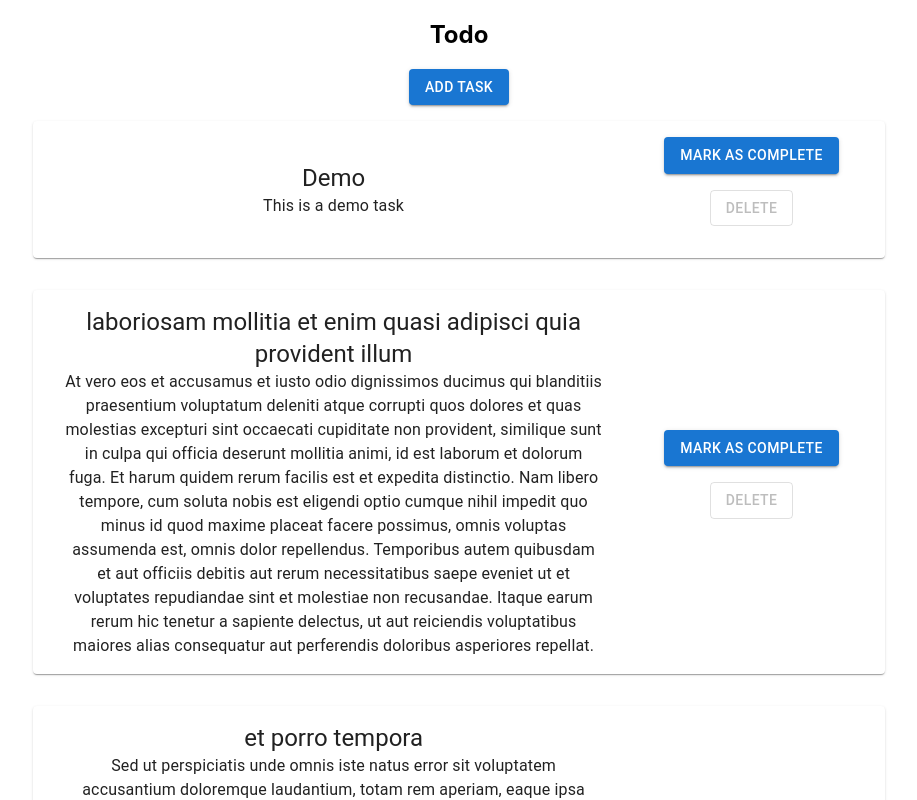
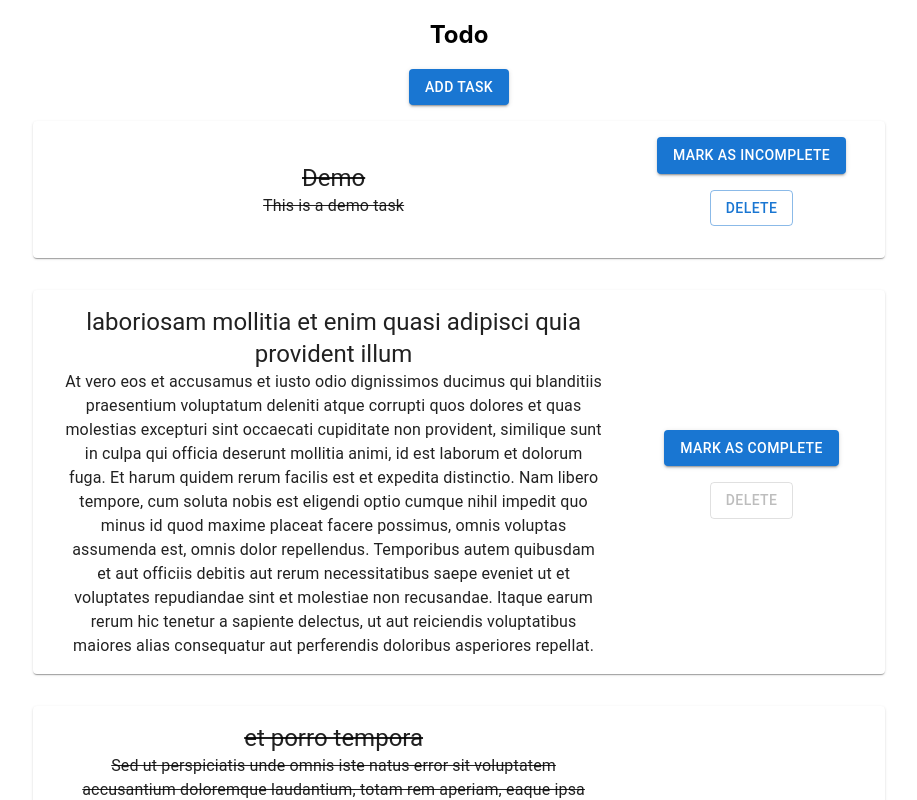
Before and after one commit to direshpradhan/todo, a React (Create React App) app: page / in a window 1280 px wide. Shown: the top 800 px of the page, without its empty margins (181-1098 px from the left). Built offline with nearby package versions, Linux system fonts and the light colour scheme; data requests are answered from the project's data file.

Commit message:
added feature toggle status of task

```diff
--- a/src/components/Todo.jsx
+++ b/src/components/Todo.jsx
@@ -1,4 +1,4 @@
-import { Button, TextField, Container, Grid } from "@mui/material";
+import { Button, TextField, Container, Grid, Typography } from "@mui/material";
 import axios from "axios";
 import React, { useState } from "react";
 import { useData } from "../context/DataContext";
@@ -8,9 +8,11 @@ export const Todo = () => {
   const [showModal, setShowModal] = useState(false);
   const [inputTitle, setInputTitle] = useState("");
   const [inputDesc, setInputDesc] = useState("");
+  const [error, setError] = useState(false);
   const { dispatch, tasks } = useData();
 
   const addTask = async () => {
+    if (inputTitle !== "" && inputDesc !== "") {
       const newTask = {
         id: tasks[0].id + 1,
         title: inputTitle,
@@ -27,6 +29,9 @@ export const Todo = () => {
       setShowModal(false);
       setInputTitle("");
       setInputDesc("");
+    } else {
+      setError(true);
+    }
   };
 
   return (
@@ -71,6 +76,22 @@ export const Todo = () => {
               event.stopPropagation();
             }}
           >
+            {error && inputDesc === "" && inputTitle !== "" && (
+              <Typography variant="body1" sx={{ color: "red" }}>
+                Enter Description !!
+              </Typography>
+            )}
+            {error && inputTitle === "" && inputDesc !== "" && (
+              <Typography variant="body1" sx={{ color: "red" }}>
+                Enter Title !!
+              </Typography>
+            )}
+            {error && inputTitle === "" && inputDesc === "" && (
+              <Typography variant="body1" sx={{ color: "red" }}>
+                Enter Title!!
+              </Typography>
+            )}
+
             <TextField
               id="outlined-basic"
               placeholder="Title"
--- a/src/components/TodoItem.jsx
+++ b/src/components/TodoItem.jsx
@@ -1,7 +1,23 @@
 import { Button, Card, Container, Grid, Typography } from "@mui/material";
+import axios from "axios";
 import React from "react";
+import { useData } from "../context/DataContext";
 
 export const TodoItem = ({ task }) => {
+  const { tasks, dispatch } = useData();
+
+  const completeTask = async (id) => {
+    const task = tasks.find((task) => task.id === id);
+    const updatedTask = { ...task, completed: !task.completed };
+    const response = await axios.put(
+      `http://localhost:3001/todos/${id}`,
+      updatedTask
+    );
+    if (response.status === 200) {
+      dispatch({ type: "TOGGLE_TASK_STATUS", payload: updatedTask });
+    }
+  };
+
   return (
     <Grid item sx={{ width: "100%" }}>
       <Card
@@ -13,14 +29,28 @@ export const TodoItem = ({ task }) => {
         }}
       >
         <Container sx={{ width: "70%" }}>
-          <Typography variant="h5">{task.title}</Typography>
-          <Typography variant="body1">{task.description}</Typography>
+          <Typography
+            variant="h5"
+            sx={task.completed && { textDecoration: "line-through" }}
+          >
+            {task.title}
+          </Typography>
+          <Typography
+            variant="body1"
+            sx={task.completed && { textDecoration: "line-through" }}
+          >
+            {task.description}
+          </Typography>
         </Container>
         <Container sx={{ width: "30%" }}>
           {task.completed ? (
-            <Button variant="contained">Mark as Incomplete</Button>
+            <Button variant="contained" onClick={() => completeTask(task.id)}>
+              Mark as Incomplete
+            </Button>
           ) : (
-            <Button variant="contained">Mark as complete</Button>
+            <Button variant="contained" onClick={() => completeTask(task.id)}>
+              Mark as complete
+            </Button>
           )}
           <Button
             variant="outlined"
--- a/src/data/db.json
+++ b/src/data/db.json
@@ -34,7 +34,7 @@
       "id": 6,
       "title": "Demo",
       "description": "This is a demo task",
-      "completed": false
+      "completed": true
     }
   ]
 }
--- a/src/reducer/DataReducer.js
+++ b/src/reducer/DataReducer.js
@@ -9,6 +9,17 @@ export const reducer = (state, action) => {
 
     case "ADD_TASK":
       return { ...state, tasks: [action.payload, ...state.tasks] };
+
+    case "TOGGLE_TASK_STATUS":
+      const newData = state.tasks.map((task) => {
+        if (task.id === action.payload.id) {
+          return action.payload;
+        }
+        return task;
+      });
+      console.log(newData);
+      return { ...state, tasks: newData };
+
     default:
       break;
   }
```
Lines whose indentation alone changed are shown as unchanged.
